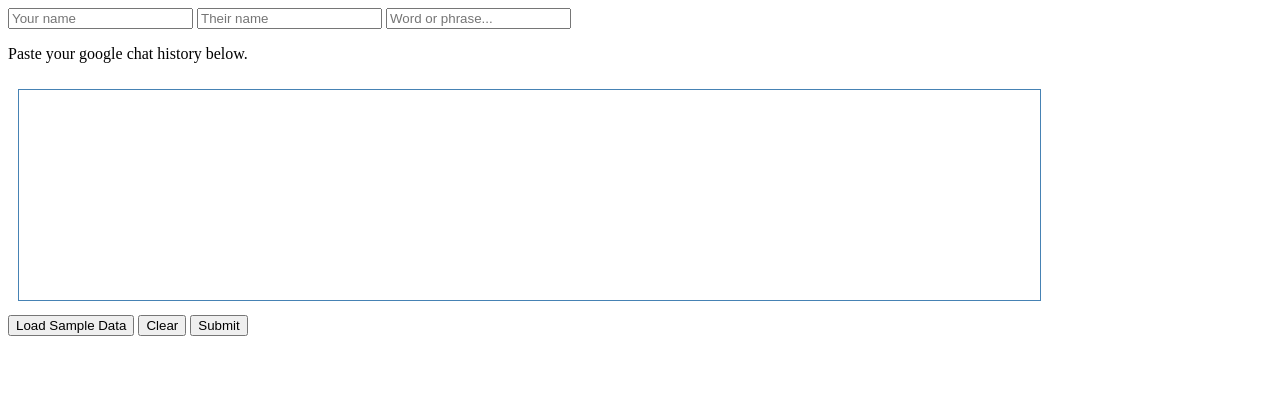
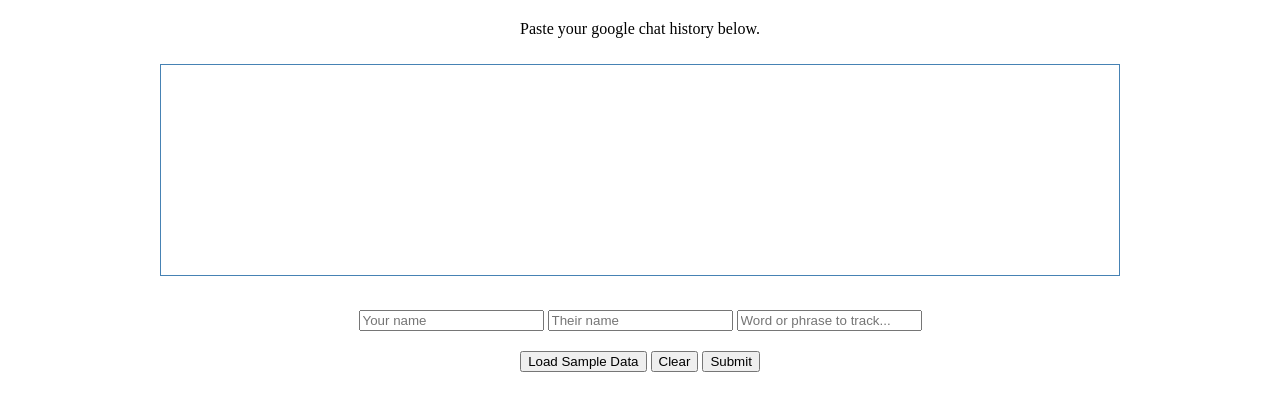
Before and after one commit to rye-welz-geselowitz/gchat-analysis, a PHP site: page / in a window 1280 px wide. Shown: the top 411 px of the page. Run offline with PHP 8.4, Linux system fonts and the light colour scheme; some libraries are stand-ins or nearby versions.

Commit message:
light styling

```diff
--- a/index.html
+++ b/index.html
@@ -8,14 +8,14 @@
   <body>
     <div id='welcome-view'>
       <div>
-        <input  id ='your-name-input' placeholder='Your name'/>
-        <input id ='their-name-input' placeholder='Their name'/>
-        <input id='search-input' placeholder="Word or phrase..."/>
-      </div>
-      <div>
         <p>Paste your google chat history below.</p>
         <textarea id ='chats-input'>
         </textarea>
+      </div>
+      <div>
+        <input  id ='your-name-input' placeholder='Your name'/>
+        <input id ='their-name-input' placeholder='Their name'/>
+        <input id='search-input' placeholder="Word or phrase to track..."/>
       </div>
       <div>
         <button id='load-sample-data-btn'>Load Sample Data</button>
--- a/styles.css
+++ b/styles.css
@@ -1,3 +1,7 @@
+body{
+  text-align: center;
+}
+
 .hidden{
   display: none;
 }
@@ -15,3 +19,7 @@ textarea{
   margin: 10px;
   resize: none;
 }
+
+div{
+  margin: 20px;
+}
```
